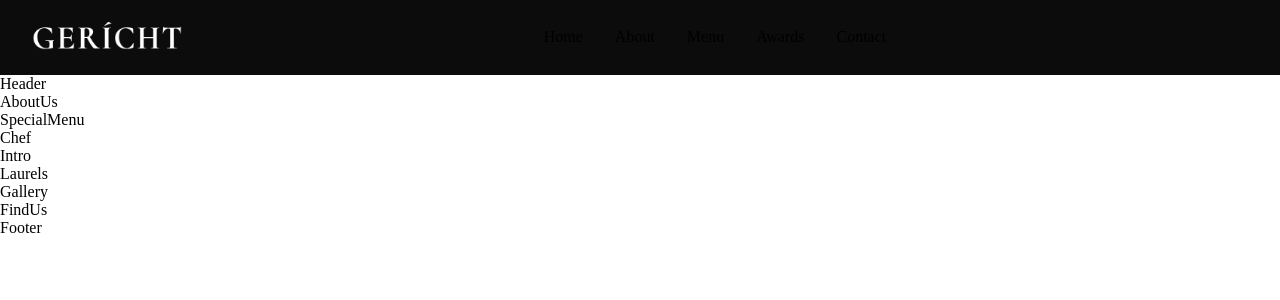
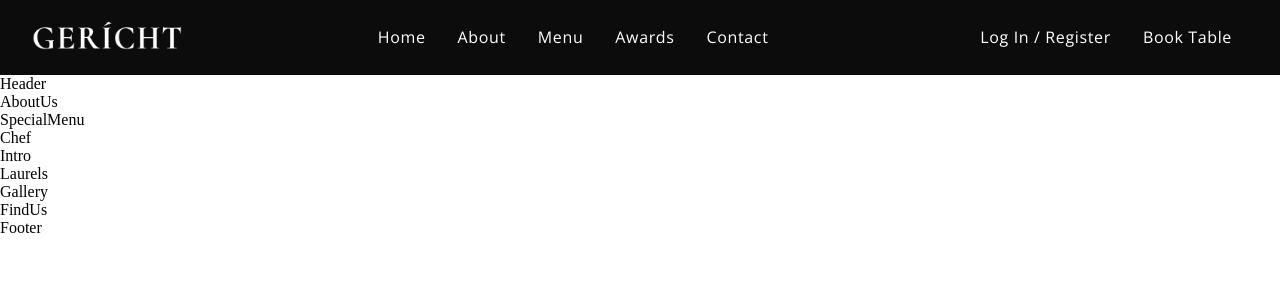
Before and after one commit to Eldor-dev/Restaurant-project, a React (Create React App) app: page / in a window 1280 px wide. Shown: the top 300 px of the page. Built offline with nearby package versions, Linux system fonts and the light colour scheme; a web font is replaced by a local one.

Commit message:
restaurant project

```diff
--- a/src/components/Navbar/Navbar.css
+++ b/src/components/Navbar/Navbar.css
@@ -33,3 +33,15 @@
 .app_navbar-links li:hover {
   color: var(--color-grey);
 }
+
+.app__navbar-login {
+  display: flex;
+  justify-content: flex-end;
+  align-items: center;
+}
+
+.app__navbar-login a {
+  margin: 0 1rem;
+  text-decoration: none;
+  transition: 0.5s ease;
+}
--- a/src/components/Navbar/Navbar.jsx
+++ b/src/components/Navbar/Navbar.jsx
@@ -11,22 +11,31 @@ const Navbar = () => (
       <img src={images.gericht} alt="app logo" />
     </div>
     <ul className="app_navbar-links ">
-      <li className="p_opensans">
+      <li className="p__opensans">
         <a href="#home">Home</a>
       </li>
-      <li className="p_opensans">
+      <li className="p__opensans">
         <a href="#about">About</a>
       </li>
-      <li className="p_opensans">
+      <li className="p__opensans">
         <a href="#menu">Menu</a>
       </li>
-      <li className="p_opensans">
+      <li className="p__opensans">
         <a href="#awards">Awards</a>
       </li>
-      <li className="p_opensans">
+      <li className="p__opensans">
         <a href="#contact">Contact</a>
       </li>
     </ul>
+    <div className="app__navbar-login">
+      <a href="#login" className="p__opensans">
+        Log In / Register
+      </a>
+      <div />
+      <a href="/" className="p__opensans">
+        Book Table
+      </a>
+    </div>
   </nav>
 );
 
```
